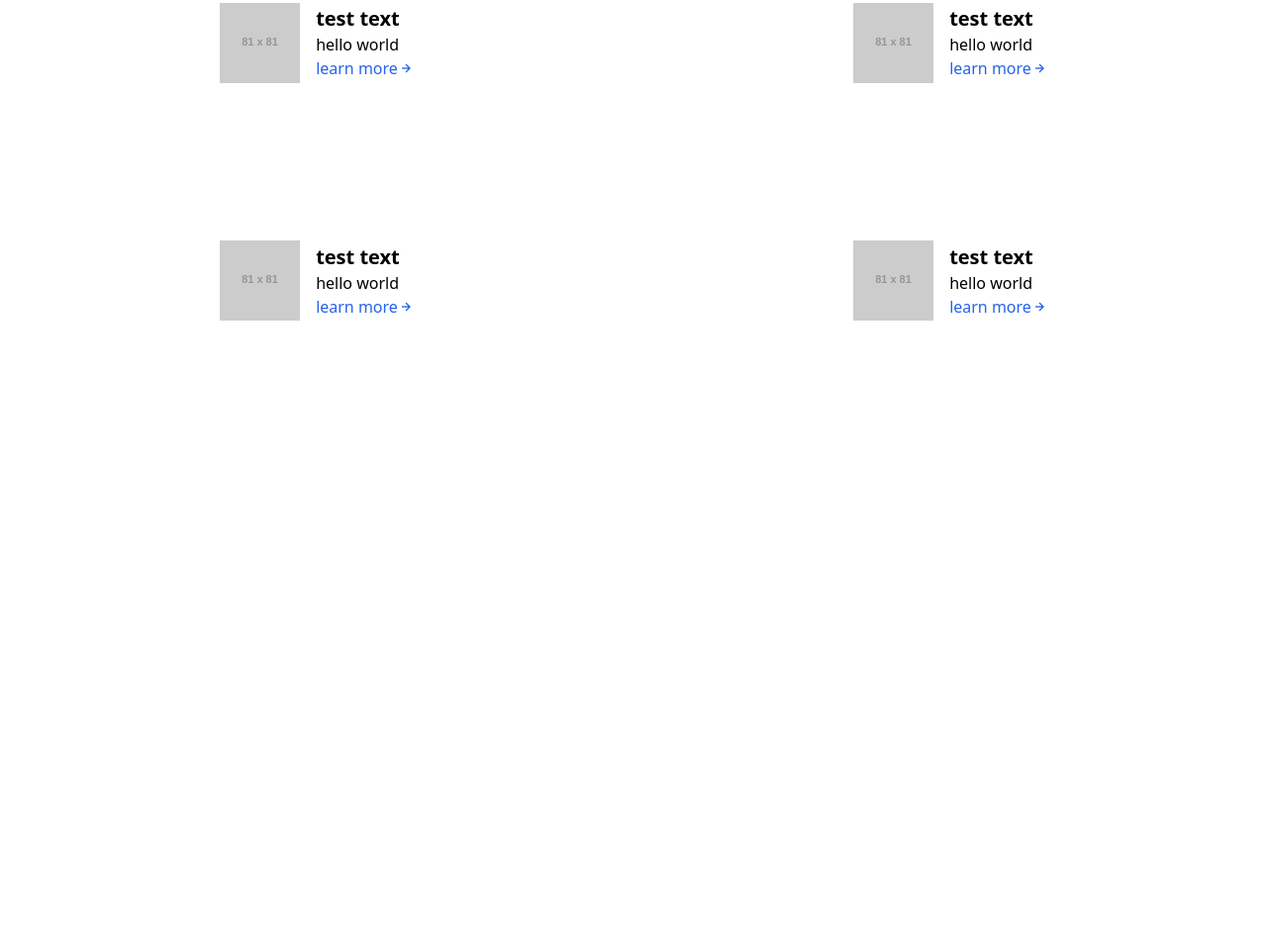
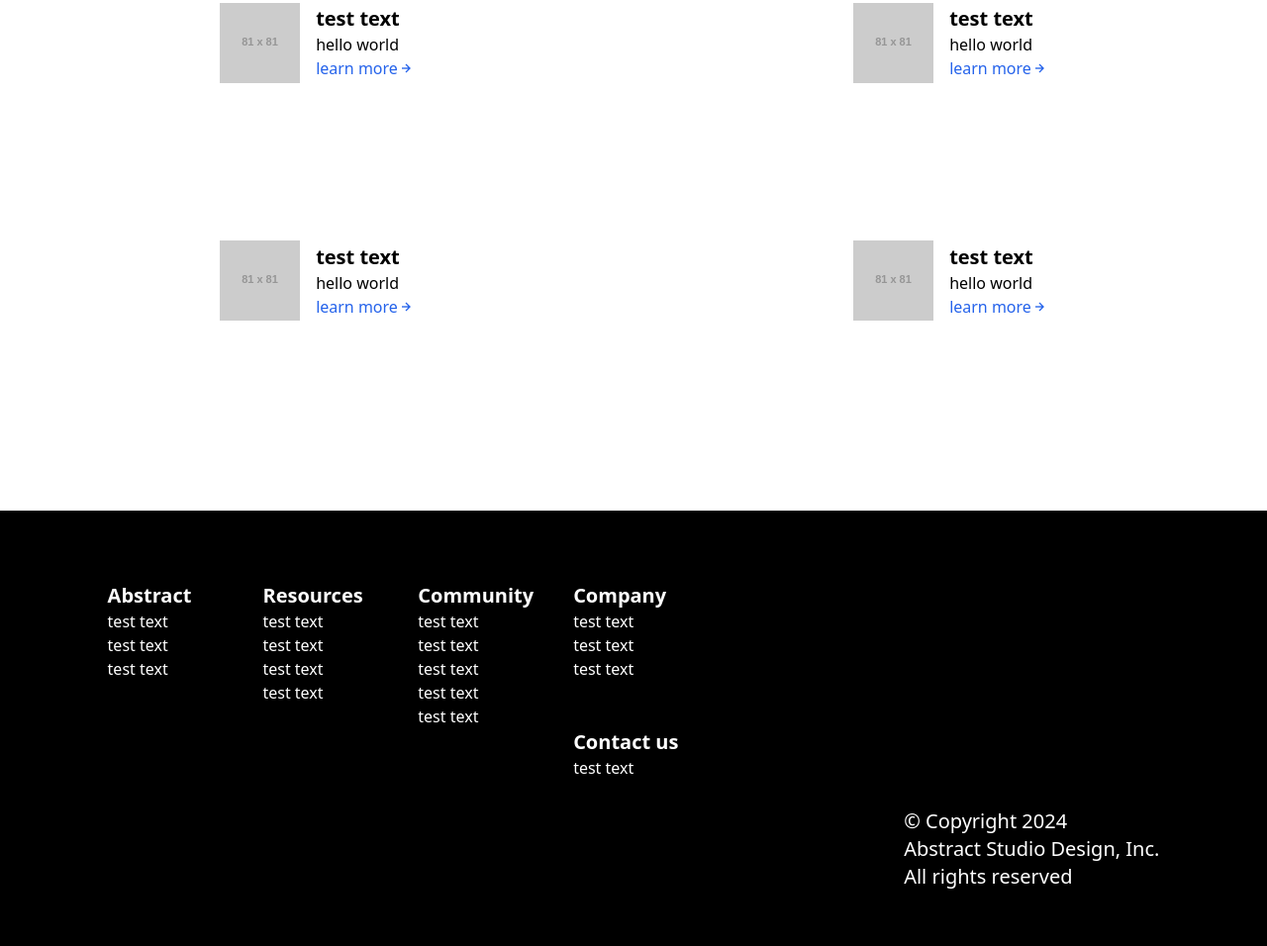
Before and after one commit to aboodJS/tailwind-training, a website: page abstract/index.html in a window 1280 px wide. Shown: the part 1080-2036 px from the top of the page at 99% size. Before the commit the page ends 1404 px from the top, so only its background shows below. Drawn offline with nearby package versions, Linux system fonts and the light colour scheme; placeholder pictures from the web are drawn by us.

Commit message:
finished the abstract clone

```diff
--- a/abstract/index.html
+++ b/abstract/index.html
@@ -54,7 +54,9 @@
           </search>
         </div>
       </section>
-      <section class="h-[110vh] grid justify-center grid-cols-2 grid-rows-2">
+      <section
+        class="h-[110vh] grid justify-center grid-cols-2 grid-rows-2 mb-48"
+      >
         <div class="self-center justify-self-center">
           <span class="flex items-center">
             <div class="mr-4"><img src="https://placehold.co/81" alt="" /></div>
@@ -152,6 +154,50 @@
           </span>
         </div>
       </section>
+      <footer
+        class="h-[55vh] w-screen bg-black flex items-center justify-around"
+      >
+        <div class="grid grid-rows-2 grid-cols-4 gap-x-10">
+          <ul class="text-white">
+            <h1 class="text-xl font-extrabold">Abstract</h1>
+            <li class="hover:underline cursor-pointer">test text</li>
+            <li class="hover:underline cursor-pointer">test text</li>
+            <li class="hover:underline cursor-pointer">test text</li>
+          </ul>
+          <ul class="text-white">
+            <h1 class="text-xl font-extrabold">Resources</h1>
+            <li class="hover:underline cursor-pointer">test text</li>
+            <li class="hover:underline cursor-pointer">test text</li>
+            <li class="hover:underline cursor-pointer">test text</li>
+            <li class="hover:underline cursor-pointer">test text</li>
+          </ul>
+          <ul class="text-white">
+            <h1 class="text-xl font-extrabold">Community</h1>
+            <li class="hover:underline cursor-pointer">test text</li>
+            <li class="hover:underline cursor-pointer">test text</li>
+            <li class="hover:underline cursor-pointer">test text</li>
+            <li class="hover:underline cursor-pointer">test text</li>
+            <li class="hover:underline cursor-pointer">test text</li>
+          </ul>
+          <ul class="text-white">
+            <h1 class="text-xl font-extrabold">Company</h1>
+            <li class="hover:underline cursor-pointer">test text</li>
+            <li class="hover:underline cursor-pointer">test text</li>
+            <li class="hover:underline cursor-pointer">test text</li>
+          </ul>
+          <ul class="text-white col-start-4">
+            <h1 class="text-xl font-extrabold">Contact us</h1>
+            <li class="hover:underline cursor-pointer">test text</li>
+          </ul>
+        </div>
+        <div class="flex items-end h-full mb-28">
+          <div class="text-white text-xl">
+            <p>© Copyright 2024</p>
+            <p>Abstract Studio Design, Inc.</p>
+            <p>All rights reserved</p>
+          </div>
+        </div>
+      </footer>
     </main>
   </body>
 </html>
```
Also changed, not shown: abstract/style.css.
